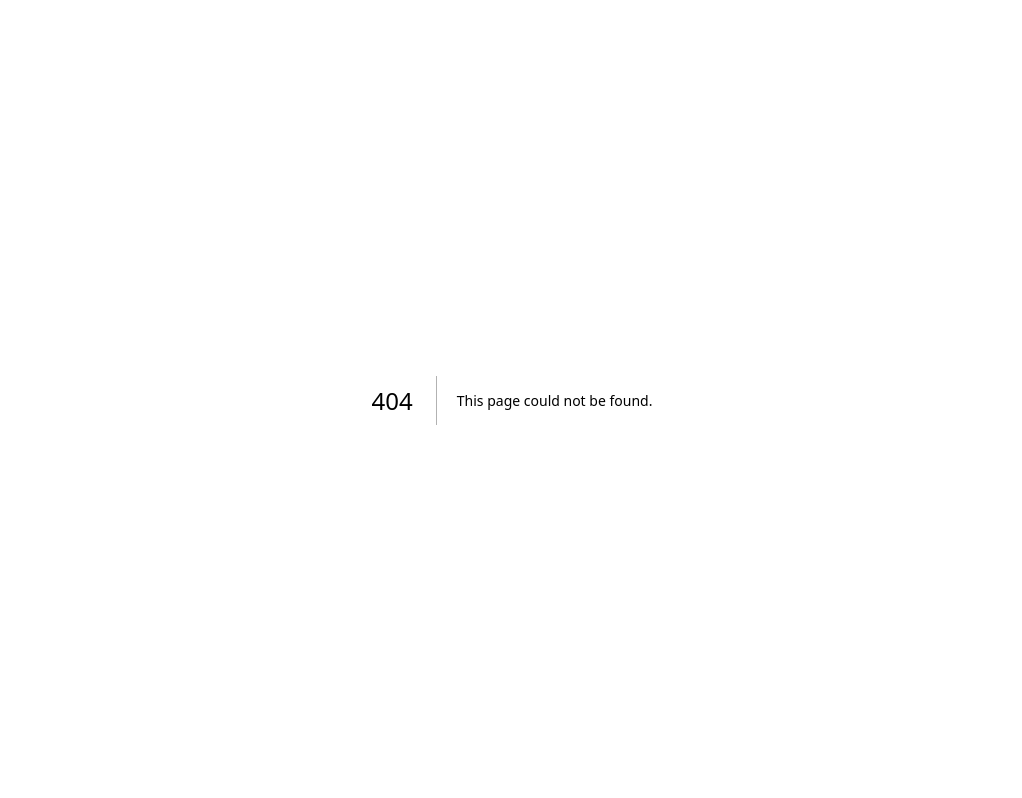
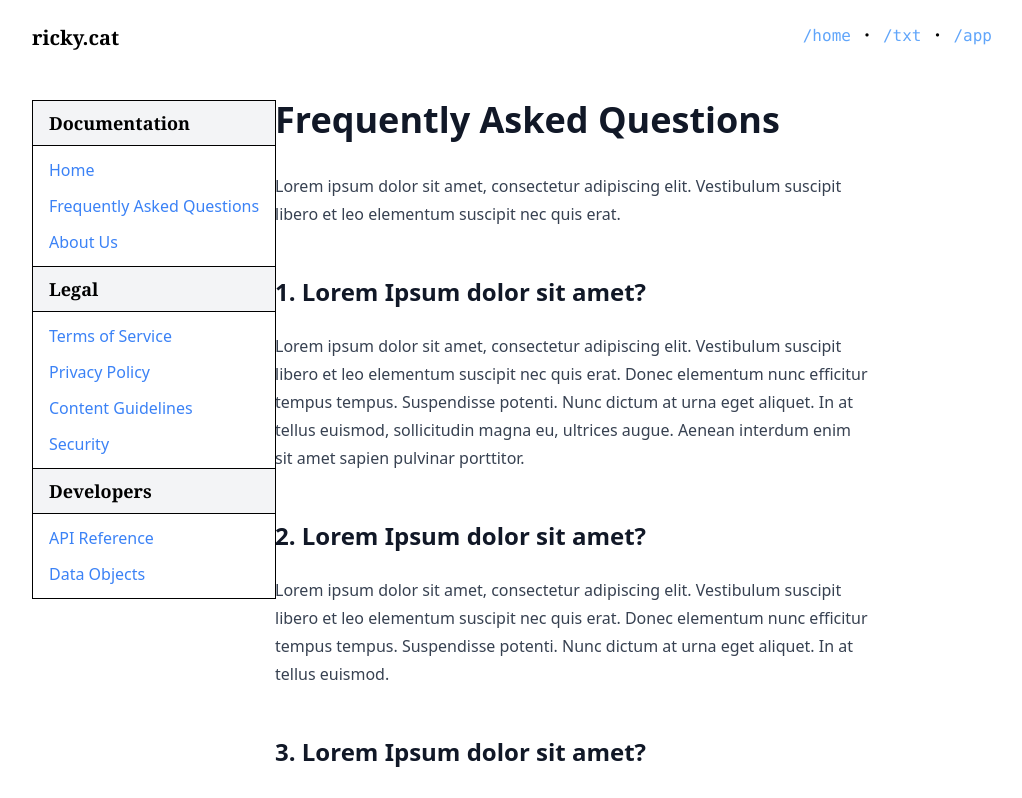
Before and after one commit to orca-group/ricky.cat, a Next.js app: page /txt/faq in a window 1280 px wide. Before the commit this address had no page. Shown: the top 798 px of the page, without its empty margins (128-1150 px from the left). Built offline with nearby package versions, Linux system fonts and the light colour scheme.

Commit message:
feat: /txt documentation sub-site

```diff
--- /dev/null
+++ b/components/layoutDocs.tsx
@@ -0,0 +1,45 @@
+import React from 'react';
+import Head from 'next/head';
+import Navbar from './nav';
+import Footer from './footer';
+import Sidebar from './sidebar';
+
+const pages = [
+  // Documentation
+  'Documentation',
+  ['Home', '/txt'],
+  ['Frequently Asked Questions', '/txt/faq'],
+  ['About Us', '/txt/about'],
+
+  // Legal, Policies, etc.
+  'Legal',
+  ['Terms of Service', '/txt/tos'],
+  ['Privacy Policy', '/txt/privacy'],
+  ['Content Guidelines', '/txt/content-guidelines'],
+  ['Security', '/txt/security'],
+
+  'Developers',
+  ['API Reference', '/txt/api-reference'],
+  ['Data Objects', '/txt/data-objects'],
+];
+
+export default function Layout({ children, title }: { children: React.ReactNode, title: string }) {
+  return (
+    <>
+      <Head>
+        <title>{`ricky.cat - ${title}`}</title>
+        <meta property="name" content={`ricky.cat - ${title}`} key="title" />
+      </Head>
+      <div className="mx-auto px-40 py-6">
+        <Navbar />
+        <main className="py-12 grid grid-cols-8 gap-3" id={title.toLowerCase()}>
+          <div className="col-span-2">
+            <Sidebar pages={pages} />
+          </div>
+          <div className="prose col-span-6">{children}</div>
+        </main>
+        <Footer />
+      </div>
+    </>
+  );
+}
--- /dev/null
+++ b/components/sidebar.tsx
@@ -0,0 +1,29 @@
+import React from 'react';
+import Link from 'next/link';
+
+export default function Sidebar({ pages }: { pages: (string | string[])[] }) {
+  return (
+    <ul className="inline-block border-x bg-white border-b border-black fixed">
+      {pages.map((x) => {
+        if (typeof x === 'string') {
+          return (
+            <li className="px-4 py-2 bg-gray-100 text-lg font-bold font-serif border-y border-black">
+              {x}
+            </li>
+          );
+        }
+
+        return (
+          <li className="my-3 mx-4">
+            <Link
+              href={x[1]}
+              className="text-blue-500 hover:underline"
+            >
+              {x[0]}
+            </Link>
+          </li>
+        );
+      })}
+    </ul>
+  );
+}
--- a/next.config.js
+++ /dev/null
@@ -1,7 +0,0 @@
-/** @type {import('next').NextConfig} */
-const nextConfig = {
-  reactStrictMode: true,
-  swcMinify: true,
-};
-
-module.exports = nextConfig;
--- /dev/null
+++ b/next.config.mjs
@@ -0,0 +1,26 @@
+import remarkGfm from 'remark-gfm';
+import mdx from '@next/mdx';
+
+/** @type {import('next').NextConfig} */
+const withMDX = mdx({
+  extension: /\.mdx?$/,
+  options: {
+    // If you use remark-gfm, you'll need to use next.config.mjs
+    // as the package is ESM only
+    // https://github.com/remarkjs/remark-gfm#install
+    remarkPlugins: [
+      remarkGfm,
+    ],
+    rehypePlugins: [],
+    // If you use `MDXProvider`, uncomment the following line.
+    // providerImportSource: "@mdx-js/react",
+  },
+})
+
+const nextConfig = withMDX({
+  reactStrictMode: true,
+  swcMinify: true,
+  pageExtensions: ['ts', 'tsx', 'js', 'jsx', 'md', 'mdx'],
+});
+
+export default nextConfig;
--- a/package.json
+++ b/package.json
@@ -11,13 +11,18 @@
   },
   "dependencies": {
     "@heroicons/react": "^2.0.13",
+    "@mdx-js/loader": "^2.1.5",
+    "@mdx-js/react": "^2.1.5",
+    "@next/mdx": "^13.0.2",
     "next": "13.0.0",
     "react": "18.2.0",
     "react-dom": "18.2.0",
+    "remark-gfm": "^3.0.1",
     "sharp": "^0.31.2"
   },
   "devDependencies": {
     "@next/env": "^13.0.2",
+    "@tailwindcss/typography": "^0.5.7",
     "@types/node": "18.11.8",
     "@types/react": "18.0.24",
     "@types/react-dom": "18.0.8",
--- /dev/null
+++ b/pages/txt/faq.mdx
@@ -0,0 +1,36 @@
+import Layout from '../../components/layoutDocs.tsx';
+
+export const meta = {
+  title: 'Frequently Asked Questions'
+};
+
+# Frequently Asked Questions
+
+Lorem ipsum dolor sit amet, consectetur adipiscing elit. Vestibulum suscipit libero et leo elementum suscipit nec quis erat.
+
+## 1. Lorem Ipsum dolor sit amet?
+
+Lorem ipsum dolor sit amet, consectetur adipiscing elit. Vestibulum suscipit libero et leo elementum suscipit nec quis erat. Donec elementum nunc efficitur tempus tempus. Suspendisse potenti. Nunc dictum at urna eget aliquet. In at tellus euismod, sollicitudin magna eu, ultrices augue. Aenean interdum enim sit amet sapien pulvinar porttitor.
+
+## 2. Lorem Ipsum dolor sit amet?
+
+Lorem ipsum dolor sit amet, consectetur adipiscing elit. Vestibulum suscipit libero et leo elementum suscipit nec quis erat. Donec elementum nunc efficitur tempus tempus. Suspendisse potenti. Nunc dictum at urna eget aliquet. In at tellus euismod.
+
+## 3. Lorem Ipsum dolor sit amet?
+
+Lorem ipsum dolor sit amet, consectetur adipiscing elit. Vestibulum suscipit libero et leo elementum suscipit nec quis erat. Donec elementum nunc efficitur tempus tempus. Suspendisse potenti. Nunc dictum at urna eget aliquet. In at tellus euismod.
+
+## 4. Lorem Ipsum dolor sit amet?
+
+Lorem ipsum dolor sit amet, consectetur adipiscing elit. Vestibulum suscipit libero et leo elementum suscipit nec quis erat. Donec elementum nunc efficitur tempus tempus. Suspendisse potenti. Nunc dictum at urna eget aliquet. In at tellus euismod.
+
+## 5. Lorem Ipsum dolor sit amet?
+
+Lorem ipsum dolor sit amet, consectetur adipiscing elit. Vestibulum suscipit libero et leo elementum suscipit nec quis erat. Donec elementum nunc efficitur tempus tempus. Suspendisse potenti. Nunc dictum at urna eget aliquet. In at tellus euismod.
+
+## 6. Lorem Ipsum dolor sit amet?
+
+Lorem ipsum dolor sit amet, consectetur adipiscing elit. Vestibulum suscipit libero et leo elementum suscipit nec quis erat. Donec elementum nunc efficitur tempus tempus. Suspendisse potenti. Nunc dictum at urna eget aliquet. In at tellus euismod.
+
+
+export default ({ children }) => <Layout title="Frequently Asked Questions">{children}</Layout>
--- a/pages/txt/index.tsx
+++ /dev/null
@@ -1,10 +0,0 @@
-import React from 'react';
-import Layout from '../../components/layout';
-
-export default function Txt() {
-  return (
-    <Layout title="Documentation">
-      Docs
-    </Layout>
-  );
-}
--- a/tailwind.config.js
+++ b/tailwind.config.js
@@ -4,5 +4,7 @@ module.exports = {
   theme: {
     extend: {},
   },
-  plugins: [],
+  plugins: [
+    require('@tailwindcss/typography'),
+  ],
 };
```
Also changed, not shown: pages/txt/index.mdx (added, +25 -0 lines), 2 other files (tests, documents, lock files or other folders).
